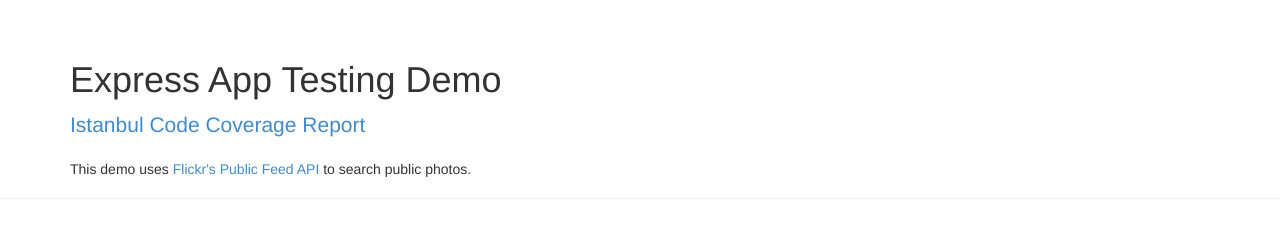
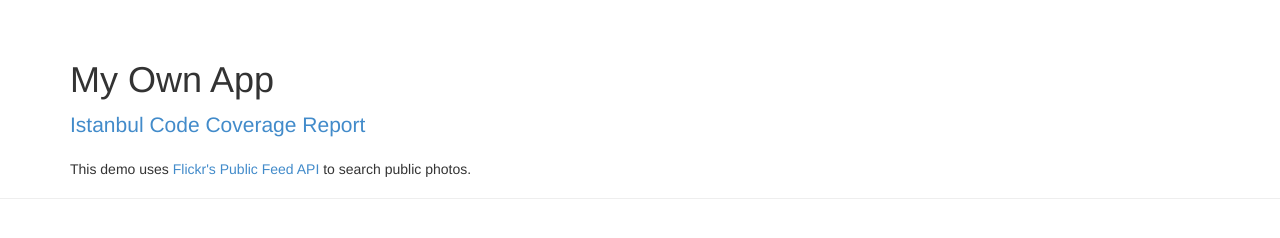
Before and after one commit to robinsimonklein/express-app-testing-demo, a website: page app/views/_header.html in a window 1280 px wide. Drawn offline with Linux system fonts and the light colour scheme; files that its build step writes are made by us from their sources.

Commit message:
Change app title

```diff
--- a/app/views/_header.html
+++ b/app/views/_header.html
@@ -3,14 +3,14 @@
   <head>
     <meta charset="utf-8">
     <meta http-equiv="X-UA-Compatible" content="IE=edge">
-    <title>Express App Testing Demo</title>
+    <title>My Own App</title>
     <link href="css/bootstrap.min.css" rel="stylesheet">
     <link href="css/style.css" rel="stylesheet">
   </head>
   <body>
     <header class="page-header">
       <div class="container">
-        <h1>Express App Testing Demo</h1>
+        <h1>My Own App</h1>
         <p class="lead">
           <a href="coverage/lcov-report/index.html">Istanbul Code Coverage Report</a>
         </p>
```
Also changed, not shown: app/__tests__/app.test.js (+1 -1 lines).
